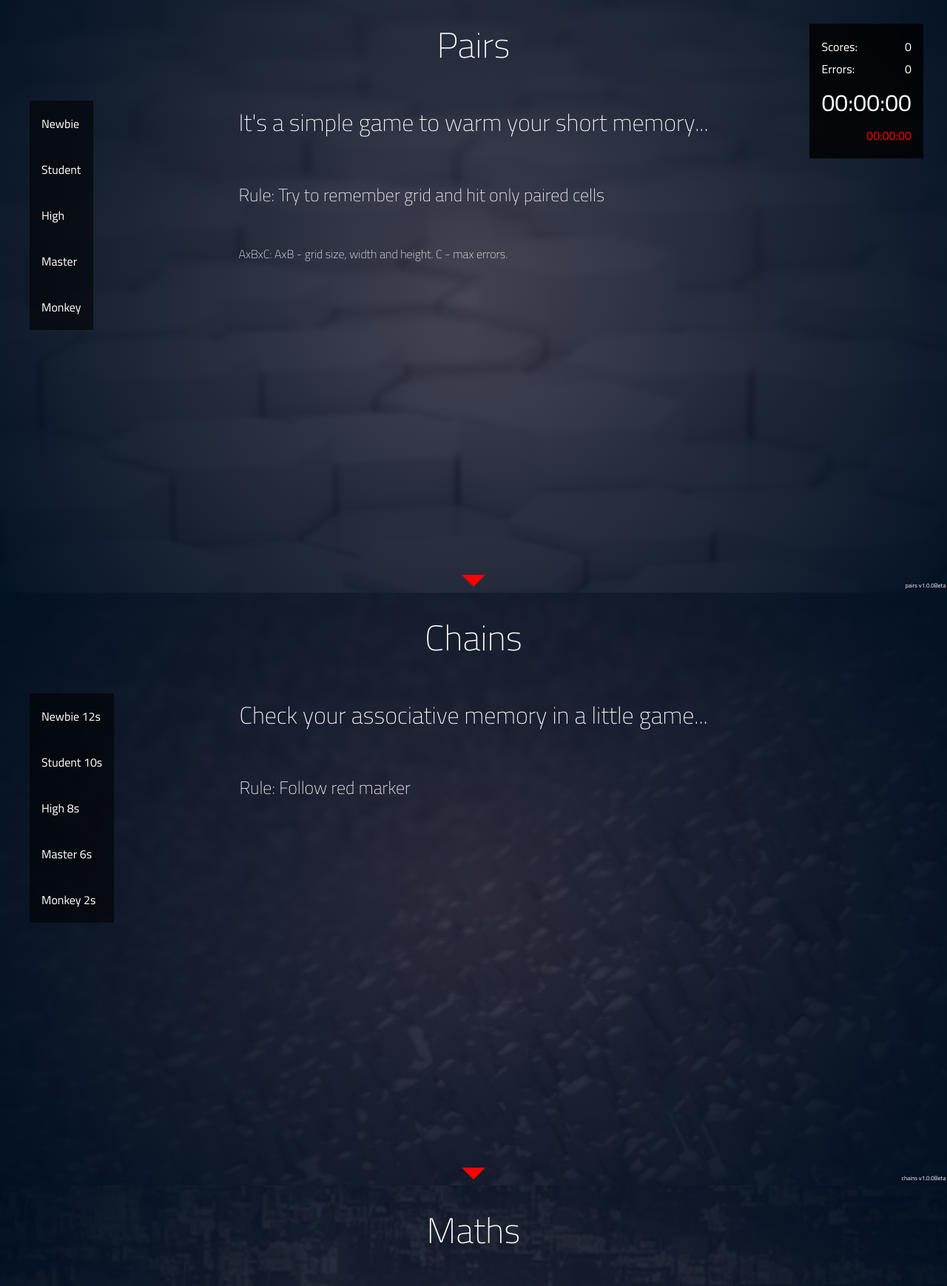
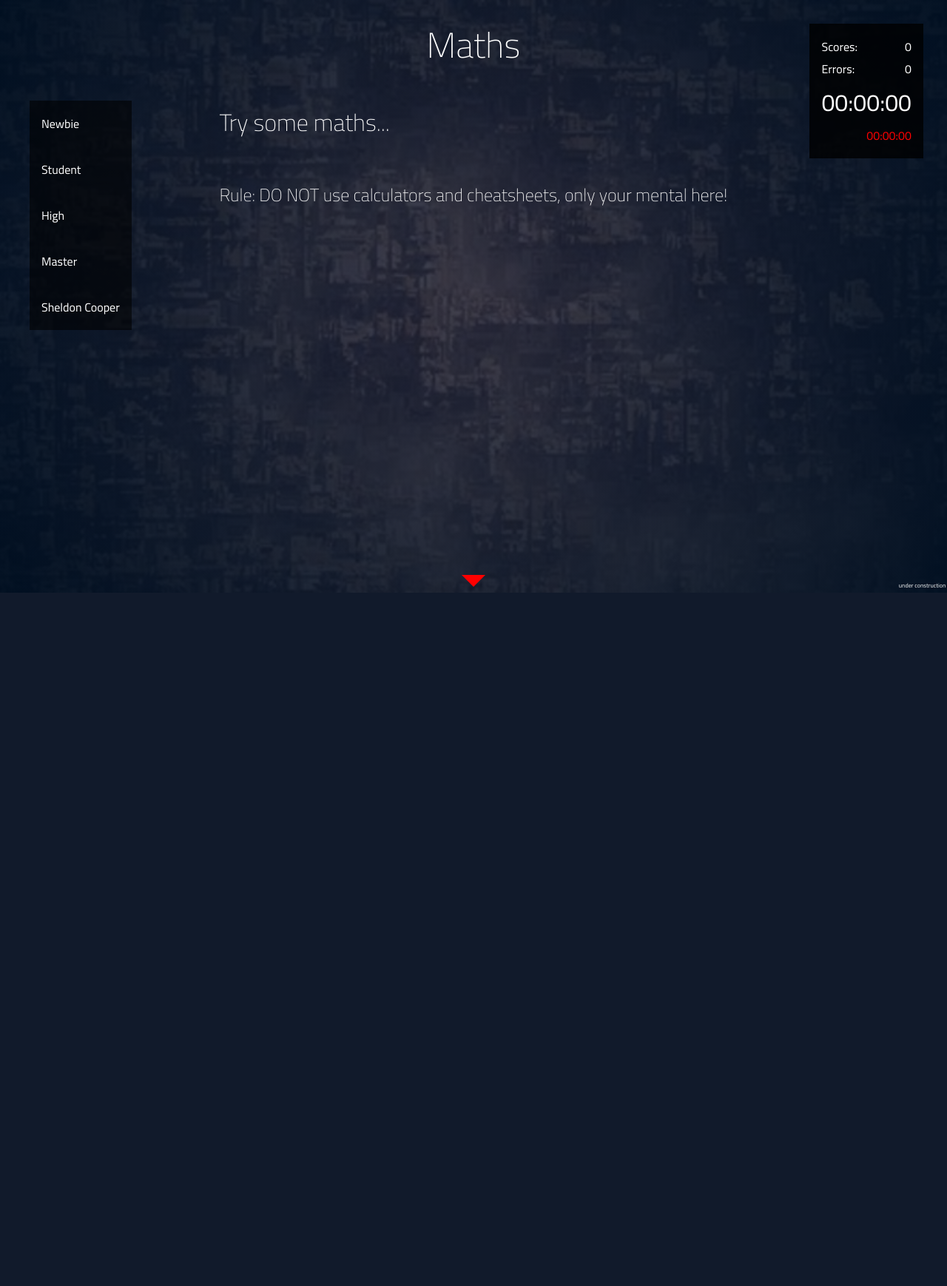
Before and after one commit to MarkoSh/brainer, a PHP site: page / in a window 1280 px wide. Shown: the top 1738 px of the page at 74% size. After the commit the page ends 801 px from the top, so only its background shows below. Run offline with PHP 8.4, Linux system fonts and the light colour scheme.

Commit message:
Стили допилены в scss

```diff
--- a/app/assets/css/colorbox.css
+++ b/app/assets/css/colorbox.css
@@ -6,7 +6,6 @@ body #colorbox, body #cboxOverlay, body #cboxWrapper {
     overflow: hidden;
     -webkit-transform: translate3d(0, 0, 0);
 }
-
 body #colorbox {
     outline: 0;
 }
@@ -31,7 +30,6 @@ body #colorbox #cboxWrapper #cboxContent #cboxLoadedContent {
     overflow: auto;
     -webkit-overflow-scrolling: touch;
 }
-
 body #cboxOverlay {
     background: rgba(0, 0, 0, 0.85);
     position: fixed;
--- a/app/assets/css/main.scss
+++ b/app/assets/css/main.scss
@@ -1,6 +1,5 @@
 html {
   &, body {
-    //background: radial-gradient(circle, rgba(37, 37, 55, 0.85), rgba(0, 15, 33, 0.98)), url(../../../app/assets/images/loading_bg.gif) center center fixed no-repeat, #0c0c0c;
     background: radial-gradient(circle, rgba(37, 37, 55, 0.85), rgba(0, 15, 33, 0.98)), #0c0c0c;
     width: 100%;
     height: 100%;
--- a/index.php
+++ b/index.php
@@ -12,7 +12,7 @@
 </head>
 <body>
 
-<section id="pairs" class="section wow slideInLeft" data-wow-delay=".1s">
+<section id="pairs" class="hidden section wow slideInLeft" data-wow-delay=".1s">
     <article>
         <header>
             <h1 class="wow fadeInDown">Pairs</h1>
@@ -76,7 +76,7 @@
     <div class="version">pairs v1.0.0Beta</div>
 </section>
 
-<section id="chains" class="section wow slideInRight" data-wow-delay=".1s">
+<section id="chains" class="hidden section wow slideInRight" data-wow-delay=".1s">
     <article>
         <header>
             <h1 class="wow fadeInDown">Chains</h1>
@@ -403,7 +403,7 @@
     <div class="version">under construction</div>
 </section>
 
-<section id="schulte" class="section wow slideInLeft" data-wow-delay=".1s">
+<section id="schulte" class="hidden section wow slideInLeft" data-wow-delay=".1s">
     <article>
         <header>
             <h1 class="wow fadeInDown">Schulte</h1>
@@ -466,7 +466,7 @@
     <div class="version">under construction</div>
 </section>
 
-<section id="calendars" class="section wow slideInLeft" data-wow-delay=".1s">
+<section id="calendars" class="hidden section wow slideInLeft" data-wow-delay=".1s">
     <article>
         <header>
             <h1 class="wow fadeInDown">Calendars</h1>
@@ -528,7 +528,7 @@
     <div class="version">under construction</div>
 </section>
 
-<section id="seconds" class="section wow slideInLeft" data-wow-delay=".1s">
+<section id="seconds" class="hidden section wow slideInLeft" data-wow-delay=".1s">
     <article>
         <header>
             <h1 class="wow fadeInDown">Seconds</h1>
@@ -592,7 +592,7 @@
     <div class="version">under construction</div>
 </section>
 
-<section id="bubbles" class="section wow slideInRight" data-wow-delay=".1s">
+<section id="bubbles" class="hidden section wow slideInRight" data-wow-delay=".1s">
     <article>
         <header>
             <h1 class="wow fadeInDown">Bubbles</h1>
@@ -655,7 +655,7 @@
     <div class="version">under construction</div>
 </section>
 
-<section id="digits" class="section wow slideInLeft" data-wow-delay=".1s">
+<section id="digits" class="hidden section wow slideInLeft" data-wow-delay=".1s">
     <article>
         <header>
             <h1 class="wow fadeInDown">Digits</h1>
@@ -718,7 +718,7 @@
     <div class="version">under construction</div>
 </section>
 
-<section id="reads" class="section wow slideInRight" data-wow-delay=".1s">
+<section id="reads" class="hidden section wow slideInRight" data-wow-delay=".1s">
     <article>
         <header>
             <h1 class="wow fadeInDown">Reads</h1>
@@ -798,7 +798,6 @@
 
 <script src="app/assets/js/wow.min.js"></script>
 <script src="app/assets/js/hammer.min.js"></script>
-
 <script src="app/assets/js/jquery-3.0.0.min.js"></script>
 <script src="app/assets/js/jquery.easing.min.js"></script>
 <script src="app/assets/js/jquery.storageapi.min.js"></script>
@@ -807,10 +806,8 @@
 <script src="app/assets/js/jquery.canvasjs.min.js"></script>
 <script src="app/assets/js/jquery.scrollTo.min.js"></script>
 <script src="app/assets/js/jquery.hammer.js"></script>
-
 <script src="app/assets/js/plugins.js"></script>
 <script src="app/assets/js/main.js"></script>
-
 <script>
     (function (i, s, o, g, r, a, m) {
         i['GoogleAnalyticsObject'] = r;
@@ -828,5 +825,6 @@
     ga('send', 'pageview');
 
 </script>
+
 </body>
 </html>
```
Also changed, not shown: app/assets/css/main.css (+1 -7 lines), 1 other file.
